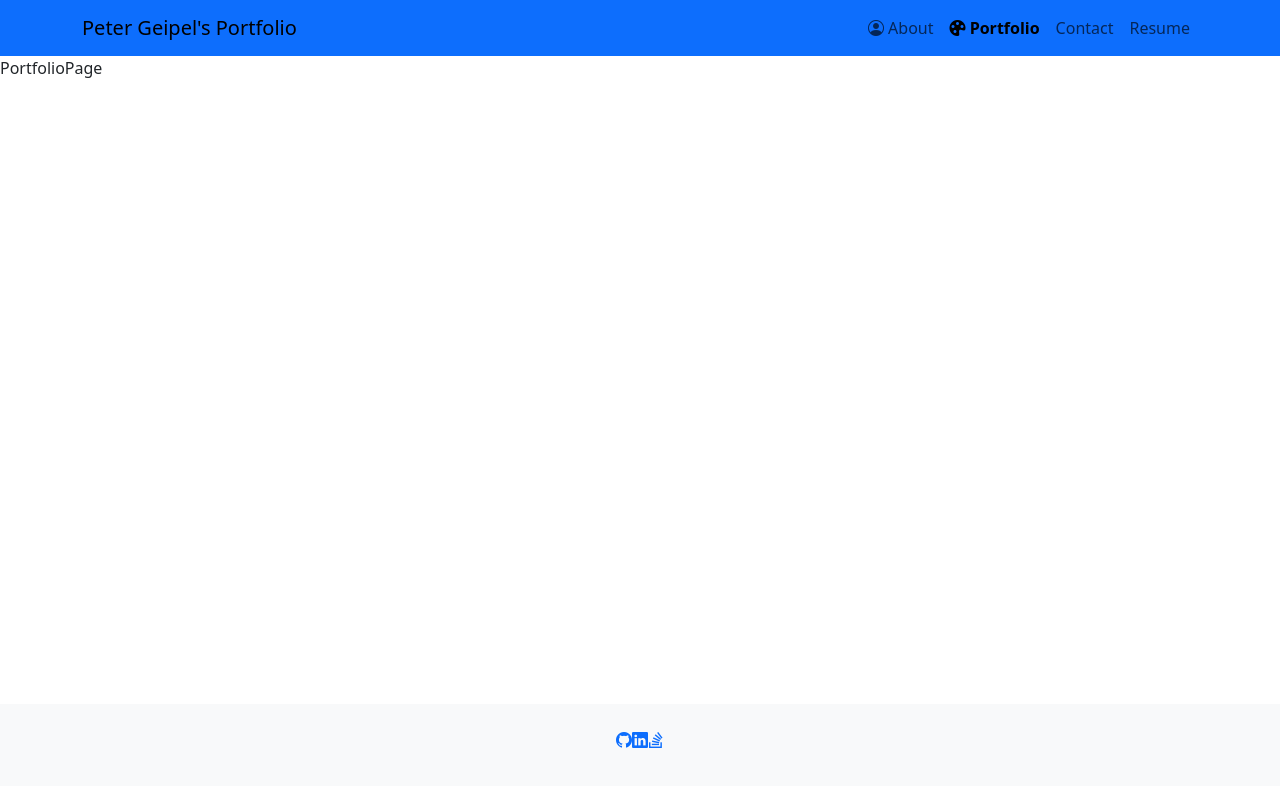
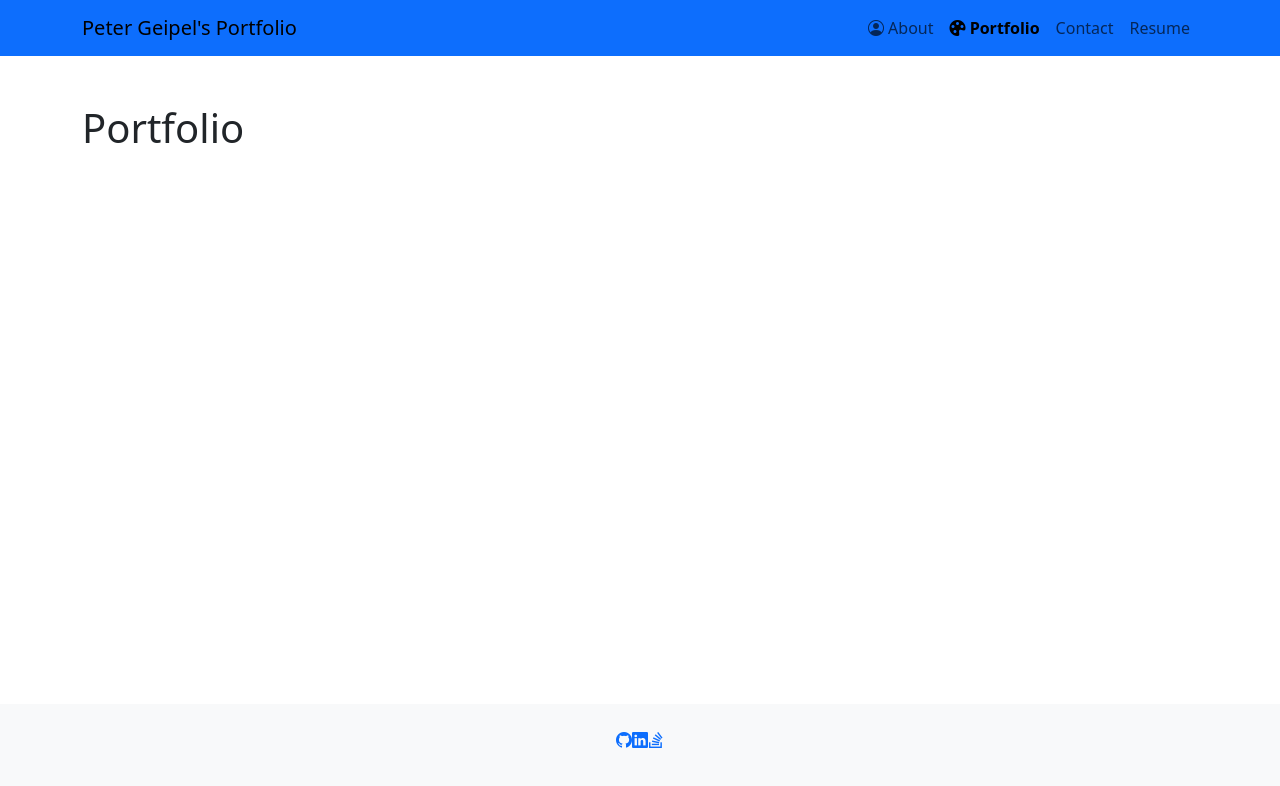
Before and after one commit to pwgeipel/Peter-G-React-Portfolio, a React (Create React App) app: page / in a window 1280 px wide. Both pictures are taken after a click on the link "Portfolio". Shown: the top 786 px of the page. Built offline with nearby package versions, Linux system fonts and the light colour scheme.

Commit message:
readme.md

```diff
--- a/src/components/project.js
+++ b/src/components/project.js
@@ -1,5 +1,5 @@
-const Project = props => {
-    return 'Project'
+function Project () {
+
 }
 
 export default Project
--- a/src/components/row.js
+++ /dev/null
@@ -1,5 +0,0 @@
-const Row = props => {
-    return 'Row'
-}
-
-export default Row
--- a/src/components/spinner.js
+++ /dev/null
@@ -1,5 +0,0 @@
-const Spinner = props => {
-    return 'Spinner'
-}
-
-export default Spinner
--- a/src/pages/portfolio.js
+++ b/src/pages/portfolio.js
@@ -1,5 +1,15 @@
-const PortfolioPage = props => {
-    return 'PortfolioPage'
+import Container from "../components/container";
+
+
+function PortfolioPage() {
+    return (
+        <Container className="mt-5">
+            <h1>Portfolio</h1>
+            <div className="flex-row">
+
+            </div>
+        </Container>
+    )
 }
 
 export default PortfolioPage
--- a/src/pages/resume.js
+++ b/src/pages/resume.js
@@ -6,7 +6,7 @@ function ResumePage() {
             <section>
                 <h1>Resume</h1>
                     <p>Download resume
-                        <a href="../public/sampleResume.pdf" download={true}>
+                        <a href="../../public/sampleResume.pdf" download={true}>
                             here
                         </a>
                     </p>
```
Also changed, not shown: package.json (+7 -1 lines), 2 other files (tests, documents, lock files or other folders).
